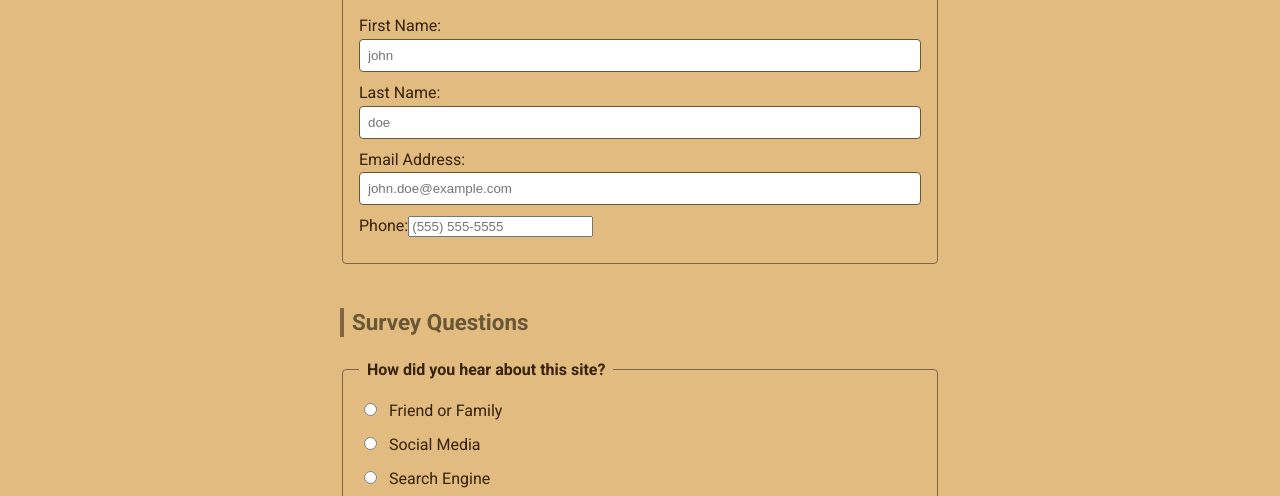
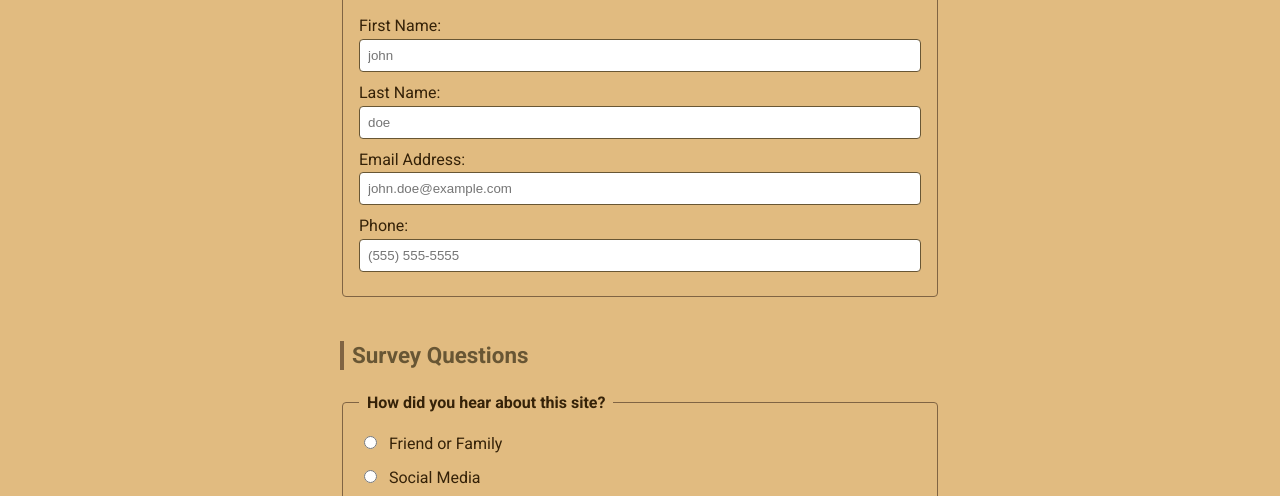
Before and after one commit to BagpipesRbetter/dwdd1600, a plain HTML site: page 06form/survey.html in a window 1280 px wide. Shown: the part 288-784 px from the top of the page. Drawn offline with Linux system fonts and the light colour scheme.

Commit message:
fixes to 06form

```diff
--- a/06form/style.css
+++ b/06form/style.css
@@ -276,6 +276,7 @@ footer a:hover {
 }
 .survey input[type="text"],
 .survey input[type="email"],
+.survey input[type="tel"],
 .survey textarea {
     width: 100%;
     padding: 0.5rem;
```
